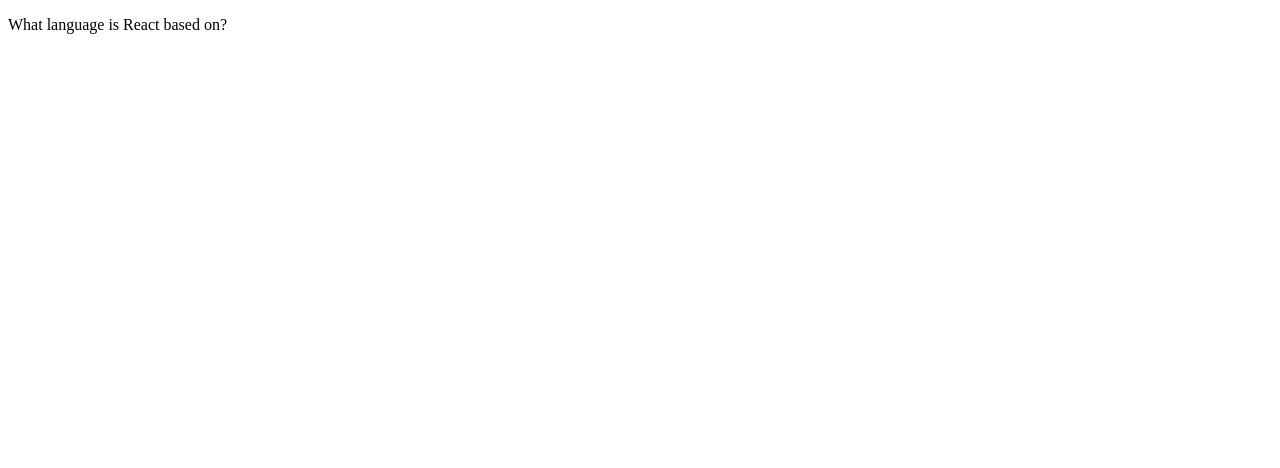
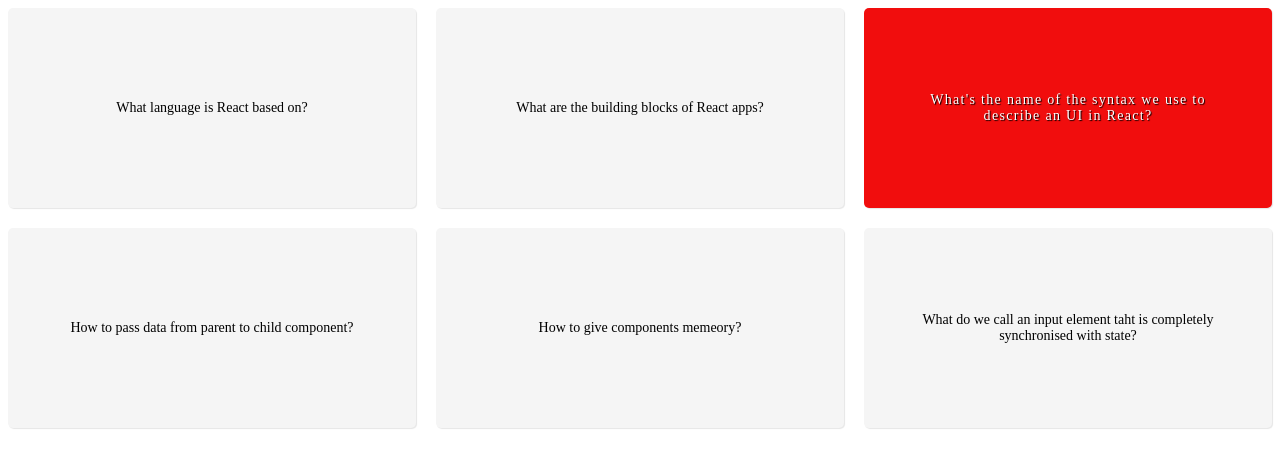
Before and after one commit to TomaszSarmata/flashcards, a React (Vite) app: page / in a window 1280 px wide. Shown: the top 468 px of the page. Built offline with nearby package versions, Linux system fonts and the light colour scheme.

Commit message:
implemented simple UI

```diff
--- a/src/App.css
+++ b/src/App.css
@@ -0,0 +1,32 @@
+* {
+  box-sizing: border-box;
+}
+
+.main-container {
+  display: grid;
+  grid-template-columns: repeat(auto-fit, minmax(320px, 1fr));
+  gap: 20px;
+}
+
+.card {
+  background-color: whitesmoke;
+  height: 200px;
+  display: flex;
+  justify-content: center;
+  align-items: center;
+  padding: 40px;
+  border-radius: 5px;
+  box-shadow: 1px 1px 1px rgba(0, 0, 0, 0.1);
+  text-align: center;
+}
+
+.card-paragraph {
+  font-size: 14px;
+}
+
+.backside {
+  background-color: rgb(241, 13, 13);
+  color: white;
+  text-shadow: 1px 1px 1px black;
+  letter-spacing: 1.3px;
+}
--- a/src/App.jsx
+++ b/src/App.jsx
@@ -3,8 +3,32 @@ import './App.css';
 function App() {
   return (
     <div className="main-container">
-      <div>
-        <p>What language is React based on?</p>
+      <div className="card card-1">
+        <p className="card-paragraph">What language is React based on?</p>
+      </div>
+      <div className="card card-2">
+        <p className="card-paragraph">
+          What are the building blocks of React apps?
+        </p>
+      </div>
+      <div className="card card-3 backside">
+        <p className="card-paragraph">
+          What's the name of the syntax we use to describe an UI in React?
+        </p>
+      </div>
+      <div className="card card-4">
+        <p className="card-paragraph">
+          How to pass data from parent to child component?
+        </p>
+      </div>
+      <div className="card card-5">
+        <p className="card-paragraph">How to give components memeory?</p>
+      </div>
+      <div className="card card-6">
+        <p className="card-paragraph">
+          What do we call an input element taht is completely synchronised with
+          state?
+        </p>
       </div>
     </div>
   );
```
